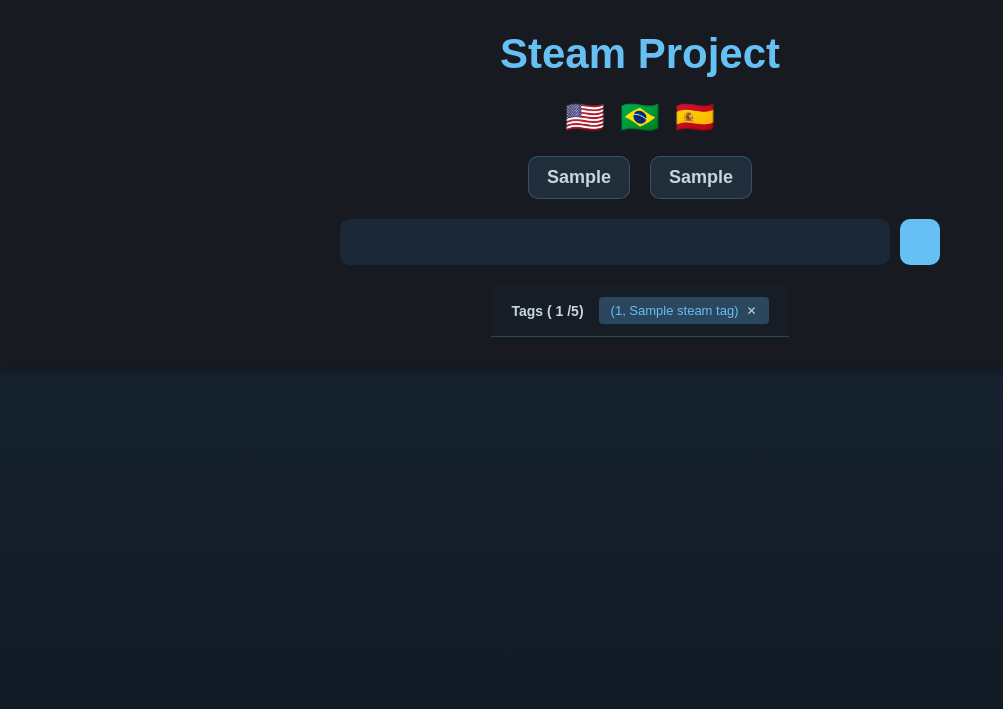
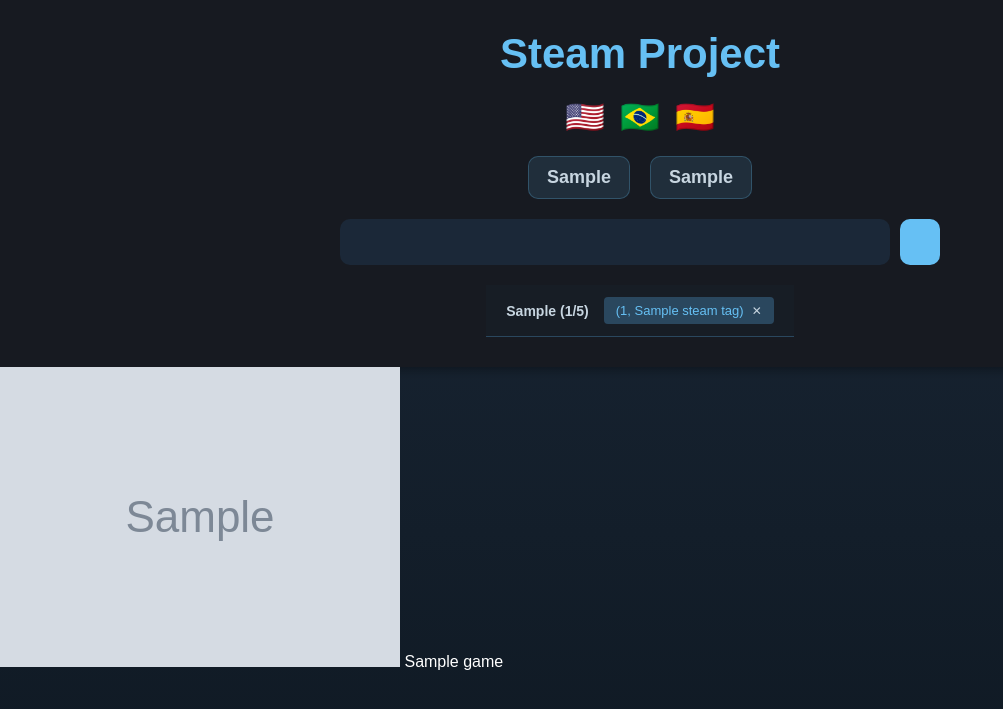
Before and after one commit to GlaiconFF/steam_api_project, a Flask app: template app/templates/home.html in a window 1280 px wide. Shown: the top 709 px of the page, without its empty margins (0-1003 px from the left). Run offline with Flask 3, Linux system fonts and the light colour scheme; the template is opened without the code that fills it: most values are stand-ins (such as "Sample title", 1, 10 or a date in 2020); grey boxes marked "Sample" are stand-in pictures.

Commit message:
Added recommended games based on tags selected

```diff
--- a/app/templates/base.html
+++ b/app/templates/base.html
@@ -50,10 +50,8 @@
 
         <div class="selected_header_title">
 
-            Tags
-            (<span id="selected_count">
-                {{ selected_tags_count }}
-            </span>/5)
+            {{ translation['game_tags'] }}
+            (<span id="selected_count">{{ selected_tags_count }}</span>/5)
 
         </div>
 
--- a/app/templates/home.html
+++ b/app/templates/home.html
@@ -9,6 +9,17 @@
 
         {% endif %}
 
+        {% if recommended_games %}
+
+            {% for game, image in recommended_games.items() %}
+
+            <img src="{{ image }}" >
+            <span>{{ game }}</span>
+
+            {% endfor %}
+
+        {% endif %}
+
 {% endblock %}
 
 {% block scripts %}
```
Also changed, not shown: app/routes.py (+14 -2 lines).
